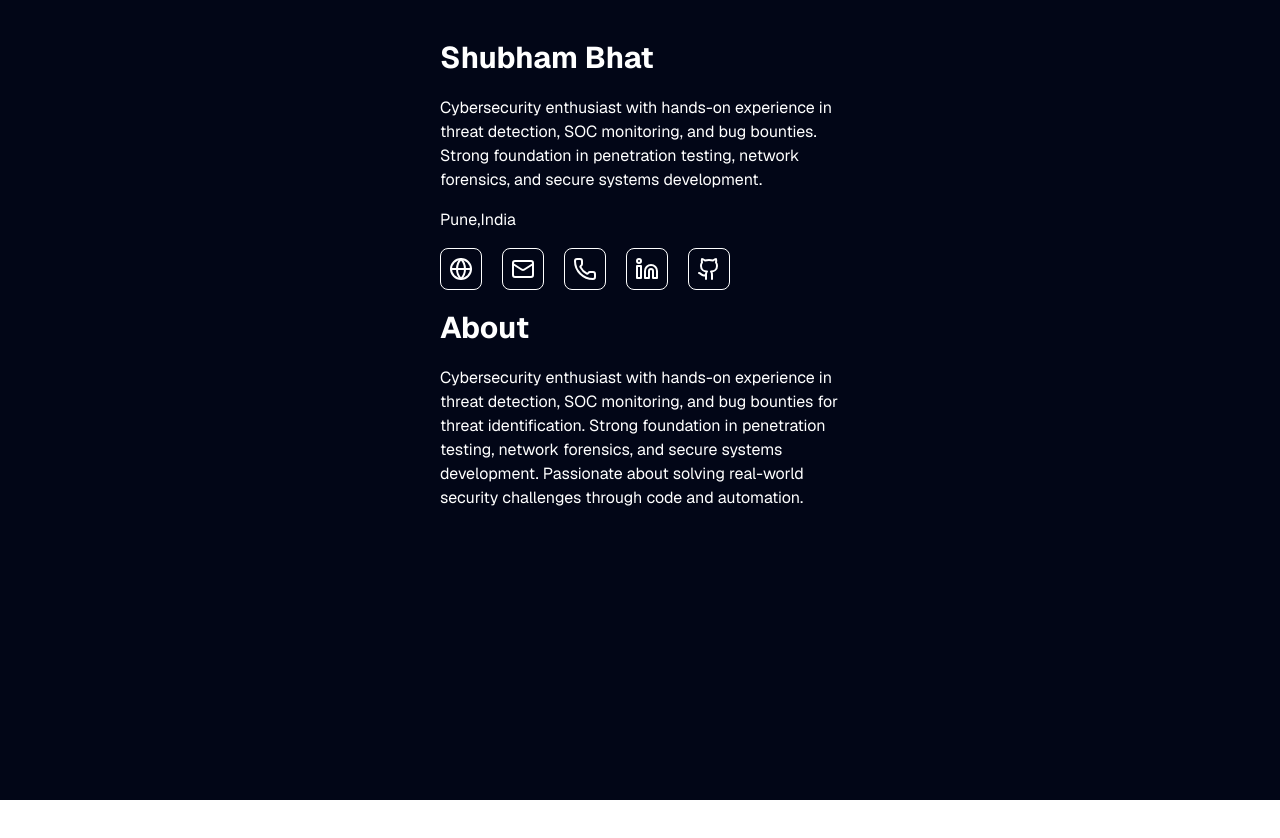
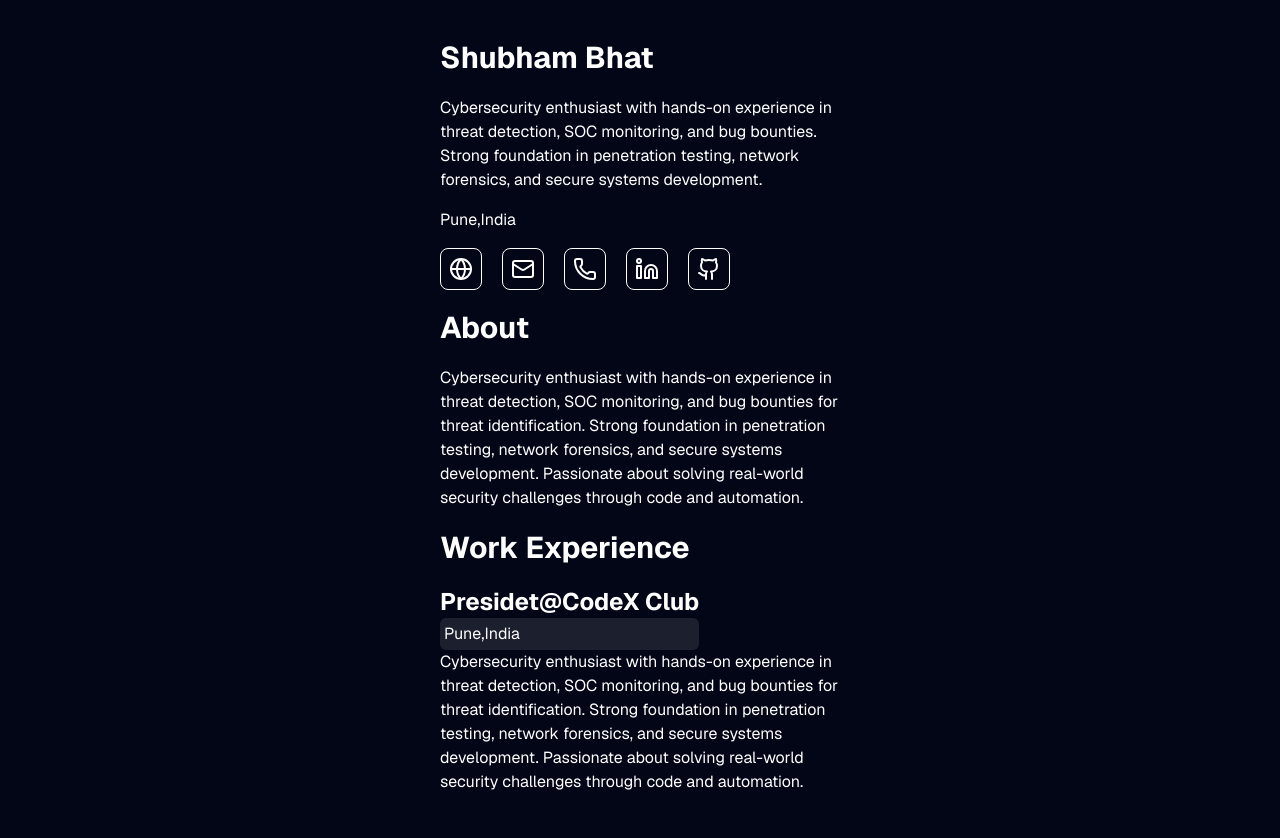
Before and after one commit to bhat-shubham/Portfolio, a Next.js app: page / in a window 1280 px wide. Shown: the top 838 px of the page. Before the commit the page ends 800 px from the top, so only its background shows below. Built offline with nearby package versions, Linux system fonts and the light colour scheme.

Commit message:
work exp

```diff
--- a/app/page.tsx
+++ b/app/page.tsx
@@ -50,6 +50,18 @@ export default function Home() {
         <h1 className="font-bold text-3xl py-5">About</h1>
         <p>Cybersecurity enthusiast with hands-on experience in threat detection, SOC monitoring, and bug bounties for threat identification. Strong foundation in penetration testing, network forensics, and secure systems development. Passionate about solving real-world security challenges through code and automation.</p>
         </div>
+        <div>
+        <h1 className="font-bold text-3xl py-5">Work Experience</h1>
+        <div>
+          <div className="flex align-middle gap-2 items-center">
+            <div>
+          <h1 className="text-2xl font-bold">Presidet@CodeX Club</h1>
+          <p className="bg-white/10 p-1 rounded-md">Pune,India</p>
+          </div>
+          </div>
+        <p>Cybersecurity enthusiast with hands-on experience in threat detection, SOC monitoring, and bug bounties for threat identification. Strong foundation in penetration testing, network forensics, and secure systems development. Passionate about solving real-world security challenges through code and automation.</p>
+        </div>
+        </div>
 
 
       </div>
```
